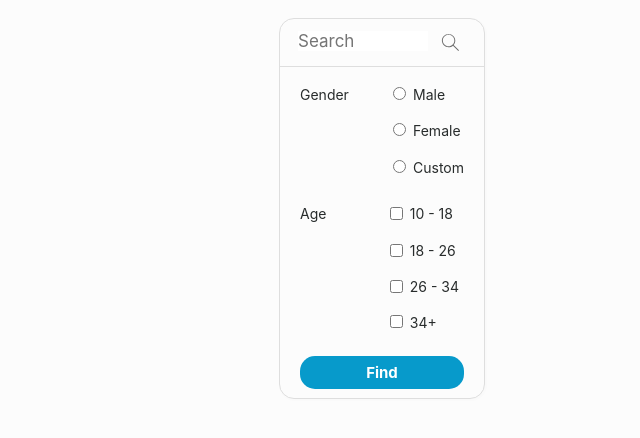
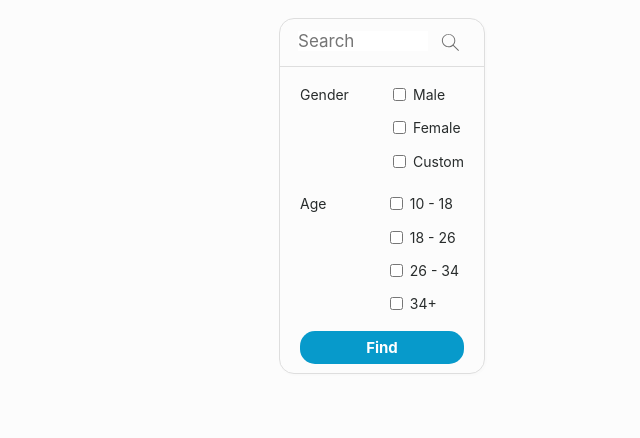
Before and after one commit to emurze/social_network, a Django app: page /users/ in a window 1280 px wide. Shown: the part 50-488 px from the top of the page, without its empty margins (640-1280 px from the left). Run offline with Django 4.2, Linux system fonts and the light colour scheme; the visitor is signed in with stand-in values (Sample User, id 1); data comes from the database, SQL or seed files in the repository; data that the repository does not hold is empty; some libraries are stand-ins or nearby versions.

Commit message:
update filters

```diff
--- /dev/null
+++ b/src/apps/account/dal.py
@@ -0,0 +1,8 @@
+from django.db import models
+from django.db.models import QuerySet
+
+
+class AccountDAL(models.Manager):
+    def get_users(self, excluded_user) -> QuerySet:
+        return (super().get_queryset().order_by('username')
+                                      .exclude(id=excluded_user.id))
--- a/src/apps/account/features/detail/templates/account/profile/profile.html
+++ b/src/apps/account/features/detail/templates/account/profile/profile.html
@@ -4,6 +4,7 @@
 {% block title %}Profile{% endblock %}
 
 {% block links %}
+    {% include 'post/posts/__js__/onUpdateWindowTop.html' %}
     {% include 'account/profile/css.html' %}
     {% include 'post/posts/css.html' %}
     {% include 'post/posts/createPostForm/css.html' %}
--- a/src/apps/account/features/list/templates/account/users/filters/css.html
+++ b/src/apps/account/features/list/templates/account/users/filters/css.html
@@ -27,9 +27,65 @@
     .filters__search_button-button:hover svg {
         fill: #333131;
     }
-
     .filters__search_button-button svg {
         {#background-color: red;#}
         fill: #6c6c6c;
     }
+
+
+    .search_gender {
+        display: flex;
+        justify-content: space-between;
+    }
+    .search_gender__title {}
+    .search_gender__choices {}
+    .search_gender__label {
+        display: block;
+        position: relative;
+    }
+    .search_gender__label:nth-child(2) {bottom: 3px;}
+    .search_gender__label:nth-child(3) {bottom: 6px;}
+    .search_gender__label-input {
+        position: relative;
+        right: 3px;
+        top: 1px;
+    }
+
+    .search_age {
+        display: flex;
+        justify-content: space-between;
+        margin-bottom: -10px;
+    }
+    .search_age__title {}
+    .search_age__choices {
+        margin-right: 5px;
+        margin-bottom: 5px;
+    }
+    .search_age__label {
+        display: block;
+        position: relative;
+    }
+    .search_age__label:nth-child(2) {bottom: 3px;}
+    .search_age__label:nth-child(3) {bottom: 6px;}
+    .search_age__label:nth-child(4) {bottom: 9px;}
+    .search_age__label-input {
+        position: relative;
+        right: 3px;
+        top: 1px;
+    }
+
+    .find_button {
+        text-align: end;
+    }
+    .find_button-button {
+        padding: 7px 20px;
+        width: 100%;
+        border-radius: 15px;
+        font-size: 15px;
+        position: relative;
+        top: 3px;
+        background-color: rgb(7,154,203);;
+        font-weight: bold;
+        color: #ffffff;
+    }
 </style>
--- a/src/apps/account/features/list/templates/account/users/filters/filters.html
+++ b/src/apps/account/features/list/templates/account/users/filters/filters.html
@@ -14,70 +14,63 @@
     </section>
 
     <section class="users__filters-tags">
-        <form method="POST">
-            <div class="tags__gender"
-                 style="display: flex; justify-content: space-between;
-                        margin-bottom: 10px;">
-                <div style="margin-right: 20px;">
-                    Gender
-                </div>
+        <form method="POST" name="filters_form">
+            <div class="search_gender">
+                <div class="search_gender__title">Gender</div>
 
-                <div class="choices">
-                    <label for="male" style="display: block;">
-                        <input type="radio" id="male" name="gender" value="ML"
-                               style="position: relative; right: 3px;"/>
+                <div class="search_gender__choices">
+                    <label for="male" class="search_gender__label">
+                        <input type="checkbox" id="male" name="gender" value="ML"
+                               class="search_gender__label-input"/>
                         Male
                     </label>
 
-                    <label for="female" style="display: block;">
-                        <input type="radio" id="female" name="gender" value="FL"
-                                style="position: relative; right: 3px;"/>
+                    <label for="female" class="search_gender__label">
+                        <input type="checkbox" id="female" name="gender" value="FL"
+                               class="search_gender__label-input"/>
                         Female
                     </label>
 
-                    <label for="custom" style="display: block;">
-                        <input type="radio" id="custom" name="gender" value="custom"
-                               style="position: relative; right: 3px;"/>
+                    <label for="custom" class="search_gender__label">
+                        <input type="checkbox" id="custom" name="gender" value="CM"
+                               class="search_gender__label-input"/>
                         Custom
                     </label>
                 </div>
             </div>
 
-            <div style="display: flex; justify-content: space-between; margin-bottom: 10px;">
-                <div>Age</div>
+            <div class="search_age">
+                <div class="search_age__title">Age</div>
 
-                <div style="margin-right: 5px;">
-                    <label for="young" style="display: block;">
-                        <input type="checkbox" id="young" name="gender" value="ML"
-                               style="position: relative; right: 3px; top: 1px;"/>
+                <div class="search_age__choices">
+                    <label for="young" class="search_age__label">
+                        <input type="checkbox" id="young" name="age" value="Y"
+                               class="search_age__label-input"/>
                         10 - 18
                     </label>
 
-                    <label for="adult-young" style="display: block;">
-                        <input type="checkbox" id="adult-young" name="gender" value="FL"
-                                style="position: relative; right: 3px; top: 1px;"/>
+                    <label for="young-adult" class="search_age__label">
+                        <input type="checkbox" id="young-adult" name="age" value="YA"
+                               class="search_age__label-input"/>
                         18 - 26
                     </label>
 
-                    <label for="adult" style="display: block;">
-                        <input type="checkbox" id="adult" name="gender" value="custom"
-                               style="position: relative; right: 3px; top: 1px;"/>
+                    <label for="adult" class="search_age__label">
+                        <input type="checkbox" id="adult" name="age" value="A"
+                               class="search_age__label-input"/>
                         26 - 34
                     </label>
 
-                    <label for="post-adult" style="display: block;">
-                        <input type="checkbox" id="post-adult" name="gender" value="custom"
-                               style="position: relative; right: 3px;"/>
+                    <label for="post-adult" class="search_age__label">
+                        <input type="checkbox" id="post-adult" name="age" value="PA"
+                               class="search_age__label-input"/>
                         34+
                     </label>
                </div>
             </div>
 
-            <div style="text-align: end;">
-                <button style="padding: 7px 20px; width: 100%;
-                               border-radius: 15px; font-size: 15px;
-                               position: relative; top: 3px;
-                               background-color: rgb(7,154,203);; font-weight: bold; color: #ffffff;">Find</button>
+            <div class="find_button">
+                <button type="submit" class="find_button-button">Find</button>
             </div>
         </form>
     </section>
--- a/src/apps/account/features/list/templates/account/users/js.html
+++ b/src/apps/account/features/list/templates/account/users/js.html
@@ -2,3 +2,4 @@
 {% include 'account/users/__js__/consts.html' %}
 {% include 'account/users/__js__/setUsersButtons.html' %}
 {% include 'account/users/__js__/infinity_pagination.html' %}
+{% include 'account/users/__js__/filters.html' %}
--- a/src/apps/account/features/list/views.py
+++ b/src/apps/account/features/list/views.py
@@ -1,4 +1,6 @@
+import itertools
 import logging
+from itertools import starmap
 
 from django.conf import settings
 from django.contrib.auth import get_user_model
@@ -7,7 +9,7 @@ from django.contrib.auth.mixins import LoginRequiredMixin
 from django.core.handlers.wsgi import WSGIRequest
 from django.db.models import QuerySet
 from django.http import JsonResponse, HttpResponse
-from django.shortcuts import get_object_or_404
+from django.shortcuts import get_object_or_404, render
 from django.views.decorators.http import require_POST, require_GET
 from django.views.generic import ListView
 
@@ -18,6 +20,12 @@ from apps.account.services.page_downloader.page_downloader import \
 
 User = get_user_model()
 lg = logging.getLogger(__name__)
+AGE_DICT = {
+    'Y': (10, 18),
+    'YA': (18, 26),
+    'A': (26, 34),
+    'PA': (34, settings.OLDEST_HUMAN),
+}
 
 
 @login_required
@@ -38,10 +46,9 @@ class AccountListView(LoginRequiredMixin, FollowActionListMixin, ListView):
     context_object_name = 'users'
 
     def get_queryset(self) -> QuerySet[User]:
-        ordered_users = User.objects.order_by('username')
-        filtered_users = ordered_users.exclude(id=self.request.user.id)
-
-        return filtered_users[:settings.DEFAULT_USER_COUNT]
+        return User.ext_objects.get_users(
+            excluded_user=self.request.user
+        )[:settings.DEFAULT_USER_COUNT]
 
 
 @login_required
@@ -57,3 +64,35 @@ def download_users(request: WSGIRequest) -> HttpResponse:
         mixins=(FollowActionListMixin,),
     )
     return downloader.render()
+
+
+@login_required
+@require_GET
+def search_users(request: WSGIRequest) -> HttpResponse:
+    lg.debug(request.GET)
+
+    gender_list = request.GET.getlist('gender')
+    requested_age_list = request.GET.getlist('age')
+
+    need = bool(len(gender_list) + len(requested_age_list))
+    if not need:
+        return HttpResponse('')
+
+    age_list = (age for x in requested_age_list if (age := AGE_DICT.get(x)))
+    users = User.ext_objects.get_users(excluded_user=request.user)
+
+    if gender_list:
+        users = users.filter(gender__in=gender_list)
+        lg.debug(gender_list)
+
+    if requested_age_list:
+        range_set = itertools.starmap(range, age_list)
+        age_range = set(itertools.chain(*range_set))
+        birthday_range = [settings.CURRENT_YEAR - age for age in age_range]
+        lg.debug(birthday_range)
+
+        users = users.filter(birthday__year__in=birthday_range)
+
+    template_name = 'account/users/userListGenerated/userListGenerated.html'
+    context = {}
+    return render(request, template_name, context)
--- a/src/apps/account/models.py
+++ b/src/apps/account/models.py
@@ -2,6 +2,8 @@ from django.db import models
 
 from django.contrib.auth.models import AbstractUser
 from django.urls import reverse
+
+from apps.account.dal import AccountDAL
 
 
 class Account(AbstractUser):
@@ -24,6 +26,8 @@ class Account(AbstractUser):
                                         related_name='followers')
     cover = models.ImageField(blank=True, null=True,
                               upload_to='accounts/cover/%Y/%m/%d/')
+
+    ext_objects = AccountDAL()
 
     def get_followings(self):
         return self.followings.order_by('-username')
--- a/src/apps/account/urls.py
+++ b/src/apps/account/urls.py
@@ -4,13 +4,14 @@ from apps.account.features.edit.views import AccountEditView
 from apps.account.features.detail.views import AccountDetailView, \
     follow_detail, follow_pagination, edit_cover
 from apps.account.features.list.views import AccountListView, follow_list, \
-    download_users
+    download_users, search_users
 
 app_name = 'account'
 
 urlpatterns = [
     path('users/', AccountListView.as_view(), name='users'),
-    path('dowload_users', download_users, name='download_users'),
+    path('users/download/', download_users, name='download_users'),
+    path('users/search/', search_users, name='search_users'),
 
     path('profile/follows/', follow_list, name='follow_list'),
     path('profile/follow_pagination/<int:user_id>/', follow_pagination,
--- a/src/apps/post/features/list/templates/post/posts/posts.html
+++ b/src/apps/post/features/list/templates/post/posts/posts.html
@@ -4,9 +4,9 @@
 {% block title %}Posts{% endblock %}
 
 {% block links %}
+    {% include 'post/posts/__js__/onUpdateWindowTop.html' %}
     {% include 'post/posts/css.html' %}
     {% include 'post/posts/createPostForm/css.html' %}
-    {% include 'post/posts/__js__/onUpdateWindowTop.html' %}
 {% endblock %}
 
 {% block main %}
--- a/src/config/settings/base.py
+++ b/src/config/settings/base.py
@@ -1,3 +1,4 @@
+import datetime
 import os
 from pathlib import Path
 
@@ -104,6 +105,9 @@ DEFAULT_SHOWED_FOLLOWINGS_PAGE = 1
 DEFAULT_FOLLOWINGS_COUNT = 8
 REQUEST_FOLLOWINGS_COUNT = 8
 
+OLDEST_HUMAN = 122
+CURRENT_YEAR = datetime.date.today().year
+
 # if DEBUG:
 #     import socket  # only if you haven't already imported this
 #     hostname, _, ips = socket.gethostbyname_ex(socket.gethostname())
```
Also changed, not shown: src/apps/account/features/list/templates/account/users/__js__/filters.html (added, +31 -0 lines), src/apps/post/features/list/templates/post/posts/__js__/onUpdateWindowTop.html (+4 -3 lines), src/utils/widgets/birthday_date.py (+7 -4 lines).
